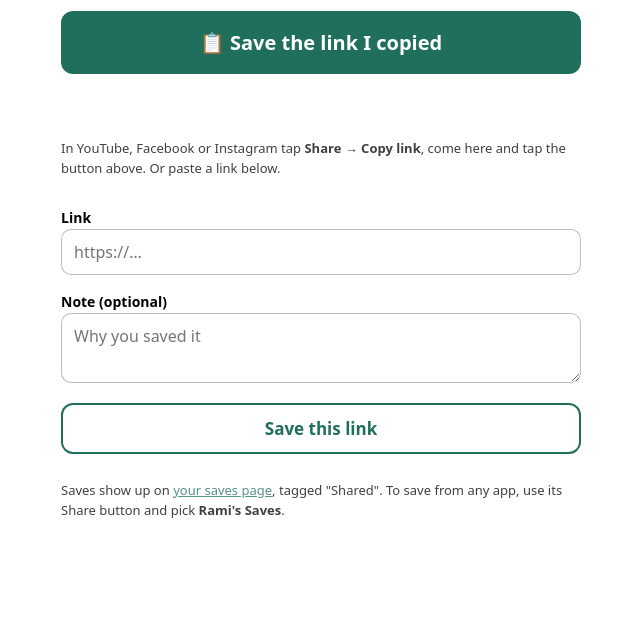
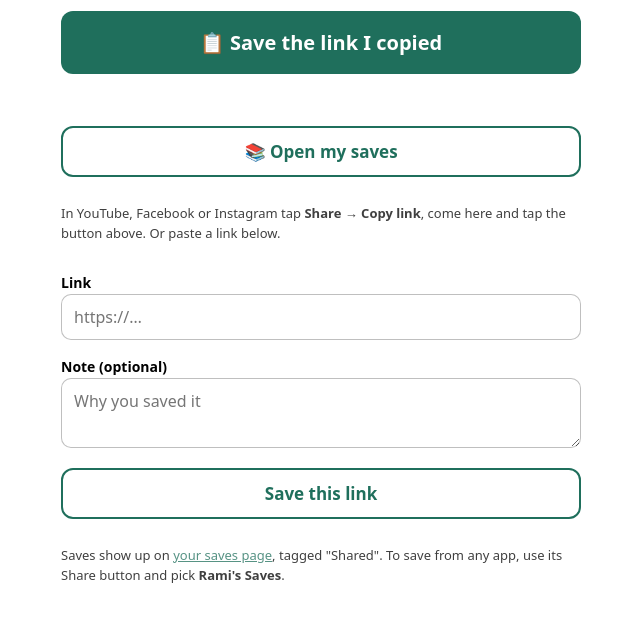
Before and after one commit to ramiattari-gif/rami-saves, a plain HTML site: page index.html in a window 1280 px wide. Shown: the part 64-682 px from the top of the page, without its empty margins (319-959 px from the left). Drawn offline with Linux system fonts and the light colour scheme.

Commit message:
Add files via upload

```diff
--- a/index.html
+++ b/index.html
@@ -23,6 +23,7 @@
   .ok { color: #2e9b6e } .err { color: #d0473a }
   .small { font-size: 13px; opacity: .75 }
   a { color: var(--ac) }
+  .big-link { display: block; text-align: center; font: 600 17px system-ui; padding: 12px; border: 2px solid var(--ac); border-radius: 12px; text-decoration: none }
 </style>
 </head>
 <body>
@@ -30,11 +31,12 @@
   <h1>Save to Rami's Saves</h1>
   <button id="pasteSave" class="big">📋 Save the link I copied</button>
   <div class="status" id="status" role="status"></div>
+  <a class="big-link" href="https://script.google.com/macros/s/AKfycbwYGPagCY9GfPqCKODmUjecLuQUYq04ZoDKwUcaZPR3G5qw1dze118pbgvmY3VT29ET/exec" target="_blank" rel="noopener">📚 Open my saves</a>
   <p class="small">In YouTube, Facebook or Instagram tap <b>Share → Copy link</b>, come here and tap the button above. Or paste a link below.</p>
   <div><label for="url">Link</label><input id="url" type="url" inputmode="url" placeholder="https://…" autocomplete="off"></div>
   <div><label for="note">Note (optional)</label><textarea id="note" placeholder="Why you saved it"></textarea></div>
   <button id="save" class="ghost">Save this link</button>
-  <p class="small">Saves show up on <a href="https://claude.ai/artifact/MKHRWjgmdUyBU8ULqm5JPq" target="_blank" rel="noopener">your saves page</a>, tagged "Shared". To save from any app, use its Share button and pick <b>Rami's Saves</b>.</p>
+  <p class="small">Saves show up on <a href="https://script.google.com/macros/s/AKfycbwYGPagCY9GfPqCKODmUjecLuQUYq04ZoDKwUcaZPR3G5qw1dze118pbgvmY3VT29ET/exec" target="_blank" rel="noopener">your saves page</a>, tagged "Shared". To save from any app, use its Share button and pick <b>Rami's Saves</b>.</p>
 </main>
 <script>
 const FORM = 'https://docs.google.com/forms/d/e/1FAIpQLSdILCkhQ1Ez-UCYJccW5a0SdYHSMHHzz7x2tG3_iUhzZ-S7xw/formResponse';
```
